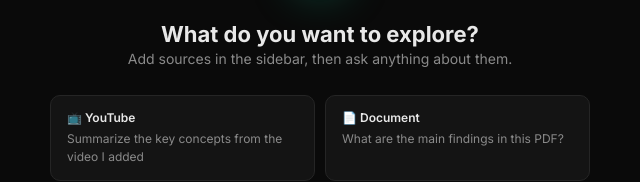
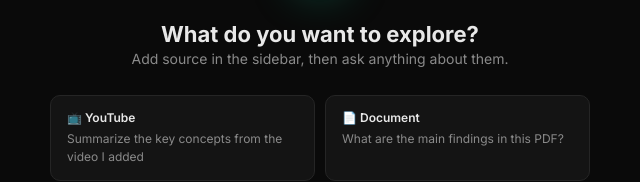
Before and after one commit to vivekjangiir/multi-source-rag, a plain HTML site: page frontend/index.html in a window 1280 px wide. Both pictures are taken after a click on the button "New Chat". Shown: the part 181-363 px from the top of the page, 452-1092 px from the left. Drawn offline with Linux system fonts and the light colour scheme; no server answers.

Commit message:
Update index.html

```diff
--- a/frontend/index.html
+++ b/frontend/index.html
@@ -984,7 +984,7 @@ function newChat() {
       <div class="welcome-glyph">🔍</div>
       <div>
         <h1>What do you want to explore?</h1>
-        <p>Add sources in the sidebar, then ask anything about them.</p>
+        <p>Add source in the sidebar, then ask anything about them.</p>
       </div>
       <div class="example-grid">
         <div class="ex-card" onclick="fillInput(this)"><div class="ex-title">📺 YouTube</div><div class="ex-body">Summarize the key concepts from the video I added</div></div>
```
